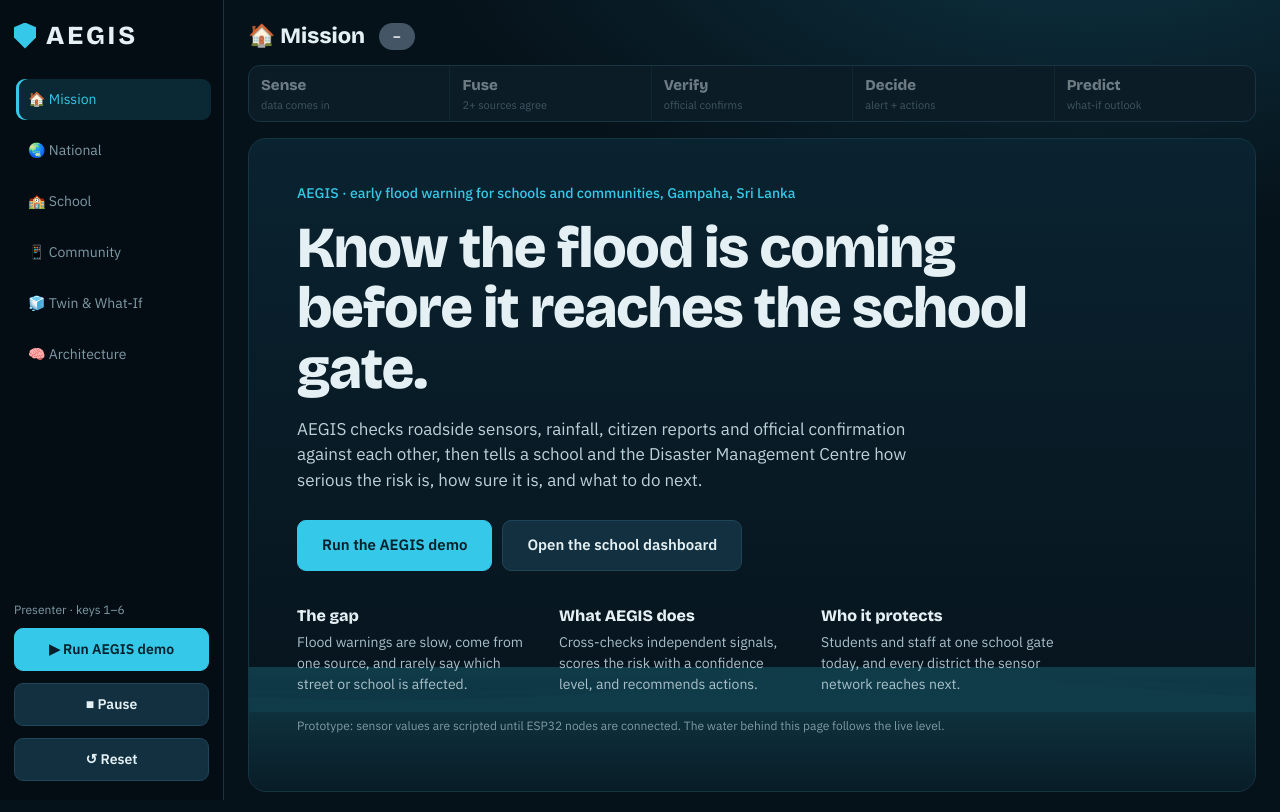
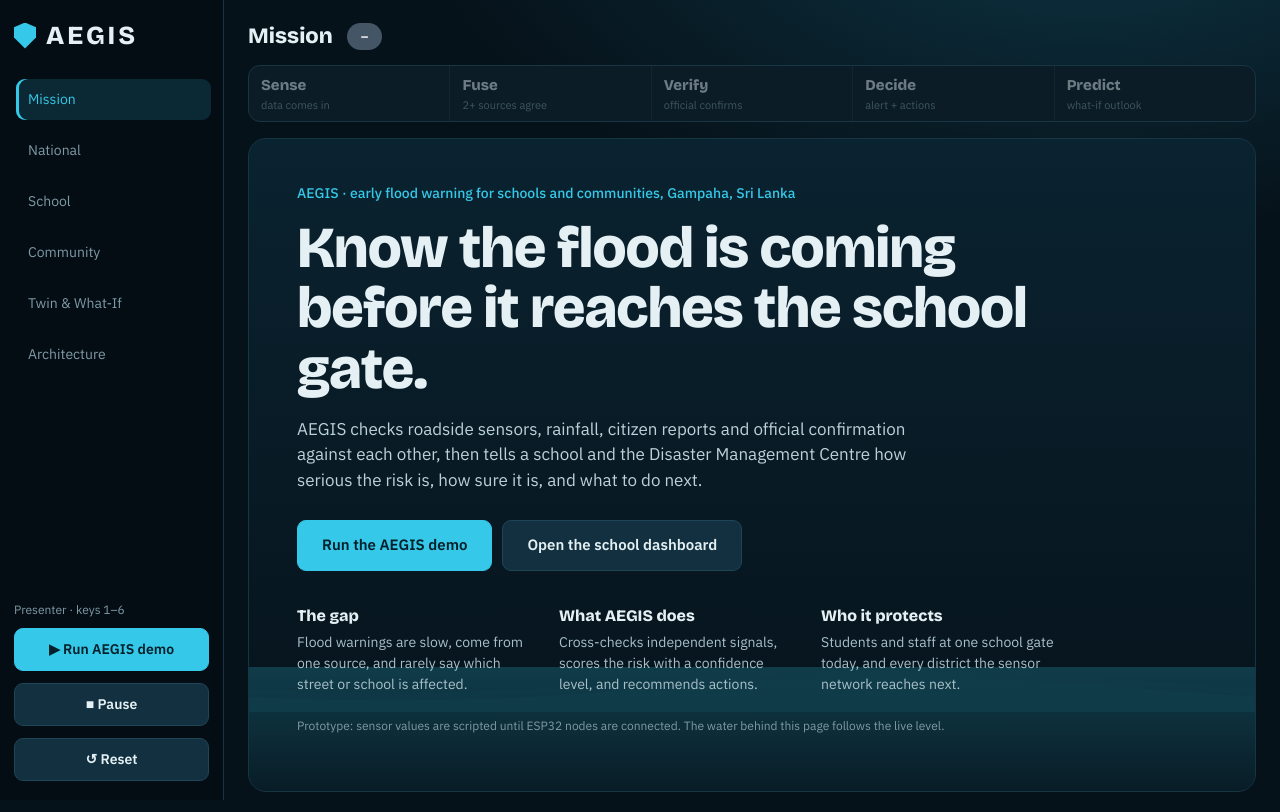
Before and after one commit to DenethDilpahan/Project-AEGIS, a React (Vite) app: page / in a window 1280 px wide. Built offline with nearby package versions, Linux system fonts and the light colour scheme; no server answers.

Commit message:
removed emoji

```diff
--- a/src/App.jsx
+++ b/src/App.jsx
@@ -6,7 +6,7 @@ import WhatIf from './WhatIf';
 import { National, Community, Arch } from './Views';
 import { COL, post, API } from './api';
 //123
-const NAV = [['home', '🏠 Mission'], ['nat', '🌏 National'], ['sch', '🏫 School'], ['app', '📱 Community'], ['twin', '🧊 Twin & What-If'], ['arch', '🧠 Architecture']];
+const NAV = [['home', ' Mission'], ['nat', ' National'], ['sch', ' School'], ['app', ' Community'], ['twin', ' Twin & What-If'], ['arch', ' Architecture']];
 const STAGES = [['Sense', 'data comes in'], ['Fuse', '2+ sources agree'], ['Verify', 'official confirms'], ['Decide', 'alert + actions'], ['Predict', 'what-if outlook']];
 
 export default function App() {
```
